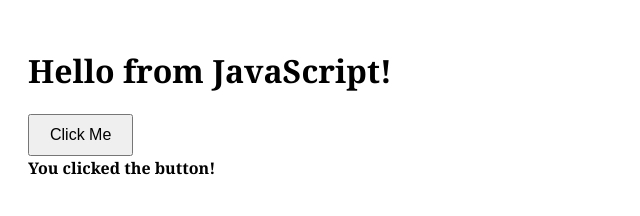
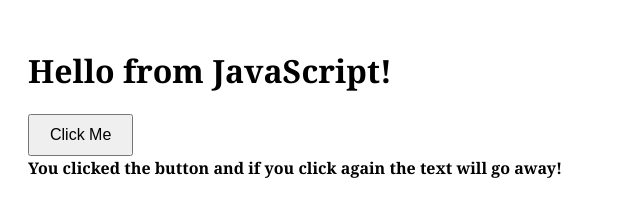
Before and after one commit to sushantabw/FIRST_REPO, a plain HTML site: page index.html in a window 1280 px wide. Both pictures are taken after a click on the button "Click Me". Shown: the whole page, without its empty margins (0-640 px from the left). Drawn offline with Linux system fonts and the light colour scheme.

Commit message:
changing message

```diff
--- a/index.html
+++ b/index.html
@@ -31,7 +31,7 @@
     <script>
         function showMessage() {
             const messageElement = document.getElementById("message");
-            messageElement.textContent = messageElement.textContent? "" :"You clicked the button!";
+            messageElement.textContent = messageElement.textContent? "" :"You clicked the button and if you click again the text will go away!";
         }
     </script>
 
```
